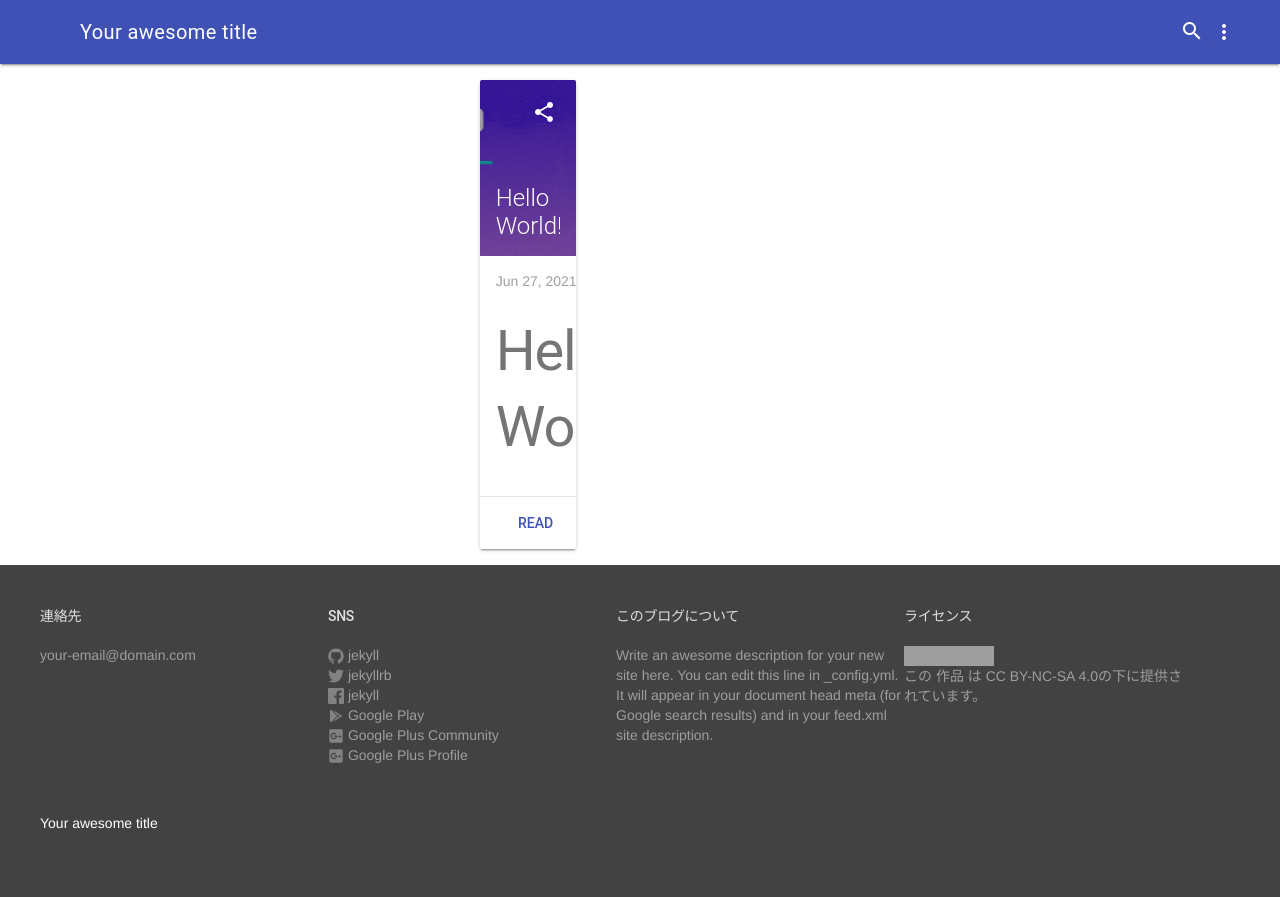
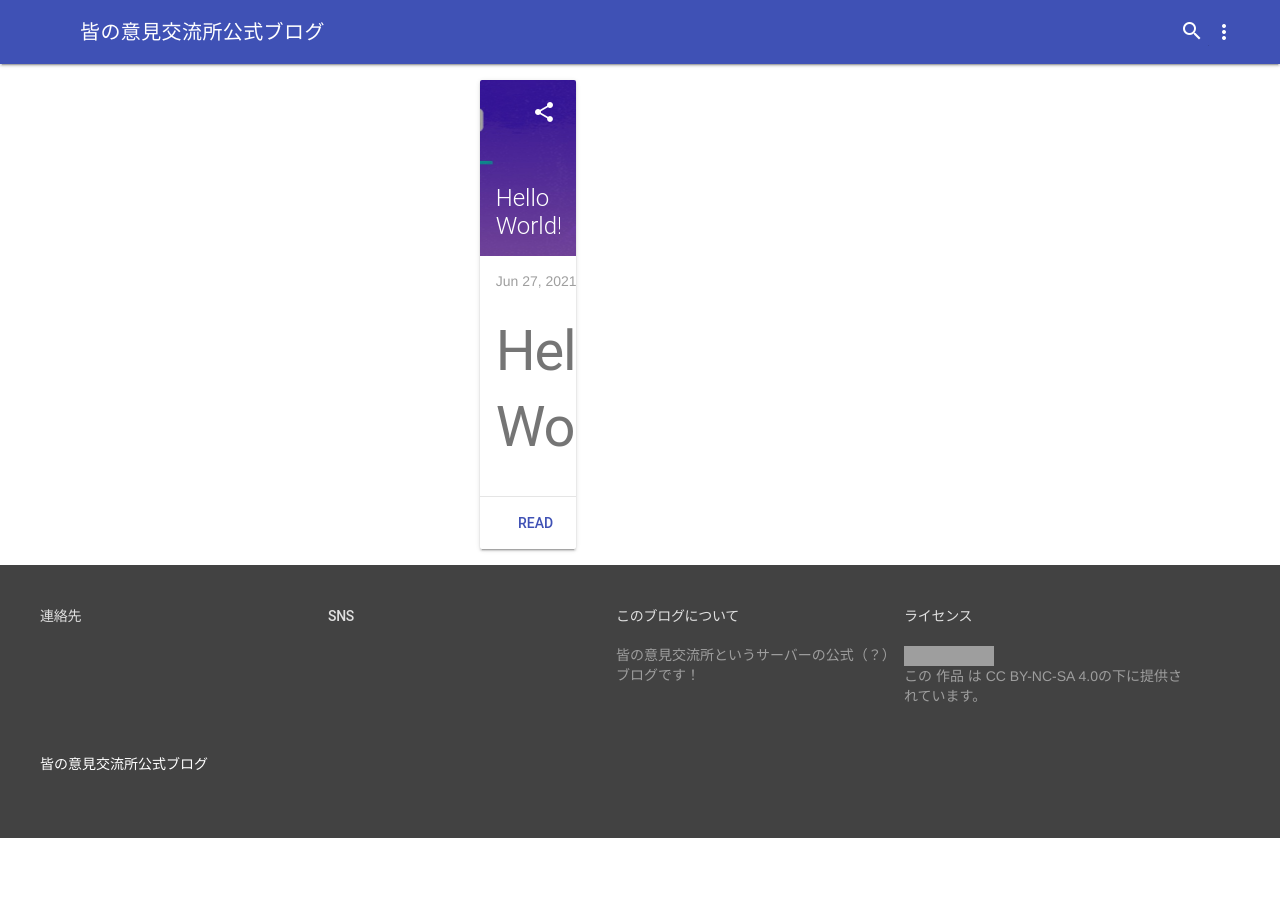
Before and after one commit to gdgmanagua/jekyll-mdl, a Jekyll site: the page built from index.html, in a window 1280 px wide. Built offline with Jekyll 4.4.1, drawn with Linux system fonts in a browser that asks for light colours; grey boxes are pictures that could not be loaded.

Commit message:
Update _config.yml

```diff
--- a/_config.yml
+++ b/_config.yml
@@ -1,19 +1,9 @@
 # Site settings
-title: Your awesome title
-email: your-email@domain.com
+title: 皆の意見交流所公式ブログ
 description: > # this means to ignore newlines until "baseurl:"
-  Write an awesome description for your new site here. You can edit this
-  line in _config.yml. It will appear in your document head meta (for
-  Google search results) and in your feed.xml site description.
+  皆の意見交流所というサーバーの公式（？）ブログです！
 baseurl: "" # the subpath of your site, e.g. /blog/
-url: "http://yourdomain.com" # the base hostname & protocol for your site
-twitter_username: jekyllrb
-github_username:  jekyll
-facebook_username: jekyll
-google_play: 'GDGX'
-google_plus_com: '109485346959707049693'  # Community link
-google_plus_per: '+GDGManagua'  #Personal link
-facebook_app_id: 12345
+url: "https://linuxcodevserver.github.io/linuxcodevblog" # the base hostname & protocol for your site
 
 # Layout settings
 header_type: default  # values [ drawer, default ]
@@ -22,17 +12,8 @@ pagination_type: default  # values [ ops, default ]
 
 more_vert:
   option1:
-    name: Cool Option 1
-    link: www.myawesomelink.com
-  option2:
-    name: Cool Option 2
-    link: www.myawesomelink.com
-  option3:
-    name: Cool Option 3
-    link: www.myawesomelink.com
-
-disqus: true
-disqus_shortname: 'gdgmanagua'
+    name: 皆の意見交流所公式サイト
+    link: linuxcodevserver.github.io
 
 # Build settings
 markdown: kramdown
```
